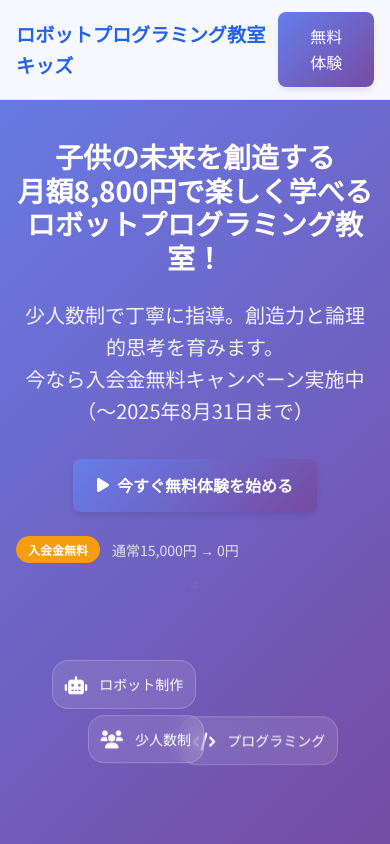
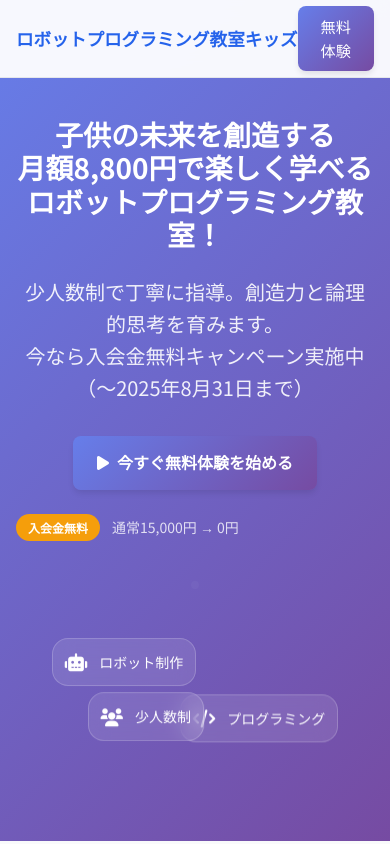
Before and after one commit to m-r-k-w/site01, a website: page index.html in a window 390 px wide. Shown: the top 844 px of the page. Drawn offline with Linux system fonts and the light colour scheme.

Commit message:
ヘッダーのスタイルを調整し、paddingとmin-heightを変更。ロゴのフォントサイズと行間を修正し、ボタンのスタイルを追加。

```diff
--- a/styles.css
+++ b/styles.css
@@ -643,12 +643,20 @@ body {
     }
 
     .header-content {
-        padding: 12px 0;
-        min-height: 50px; /* スマホではヘッダーを少し小さく */
+        padding: 6px 0;
+        min-height: 40px;
     }
 
     .logo h2 {
-        font-size: 1.2rem; /* ロゴのサイズも調整 */
+        font-size: 1.1rem;
+        line-height: 1.2;
+        word-break: keep-all;
+        white-space: nowrap;
+    }
+
+    .header-cta .btn {
+        font-size: 0.95rem;
+        padding: 8px 16px;
     }
 
     .hero-visual {
```
